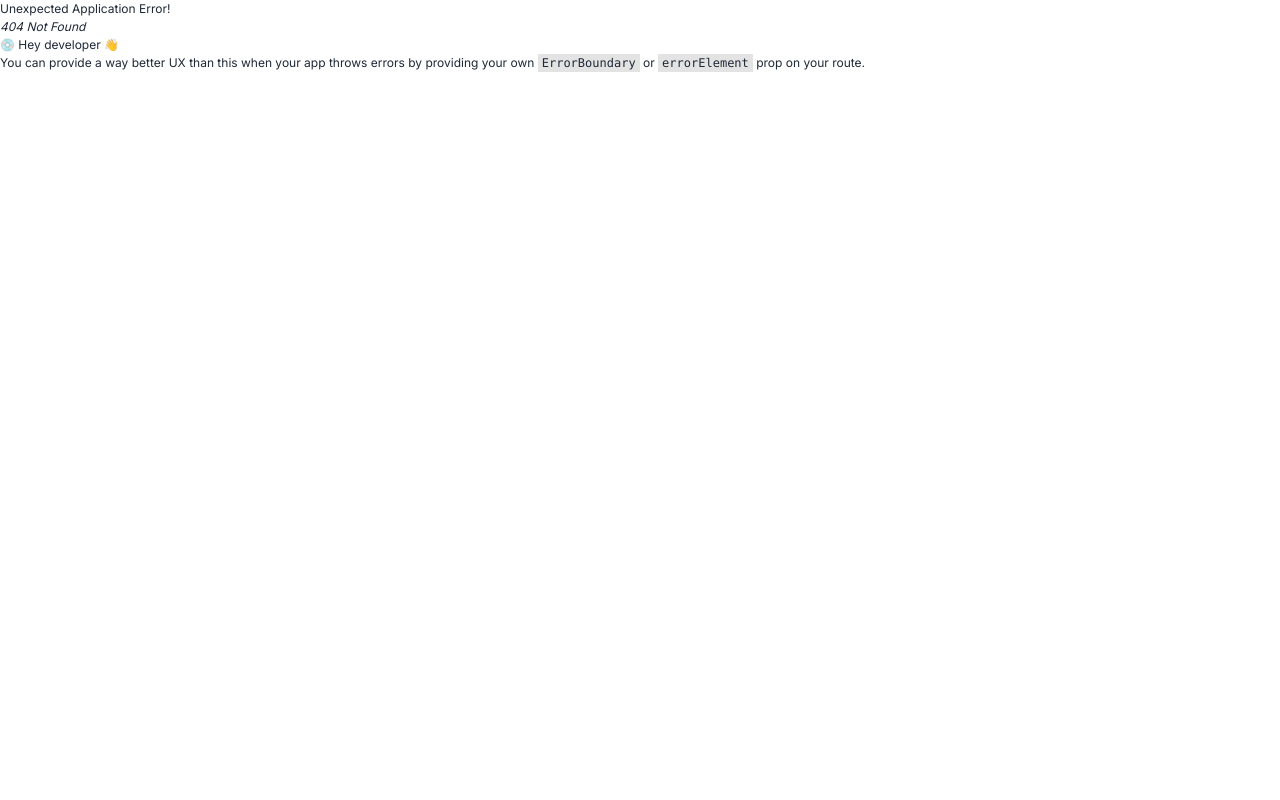
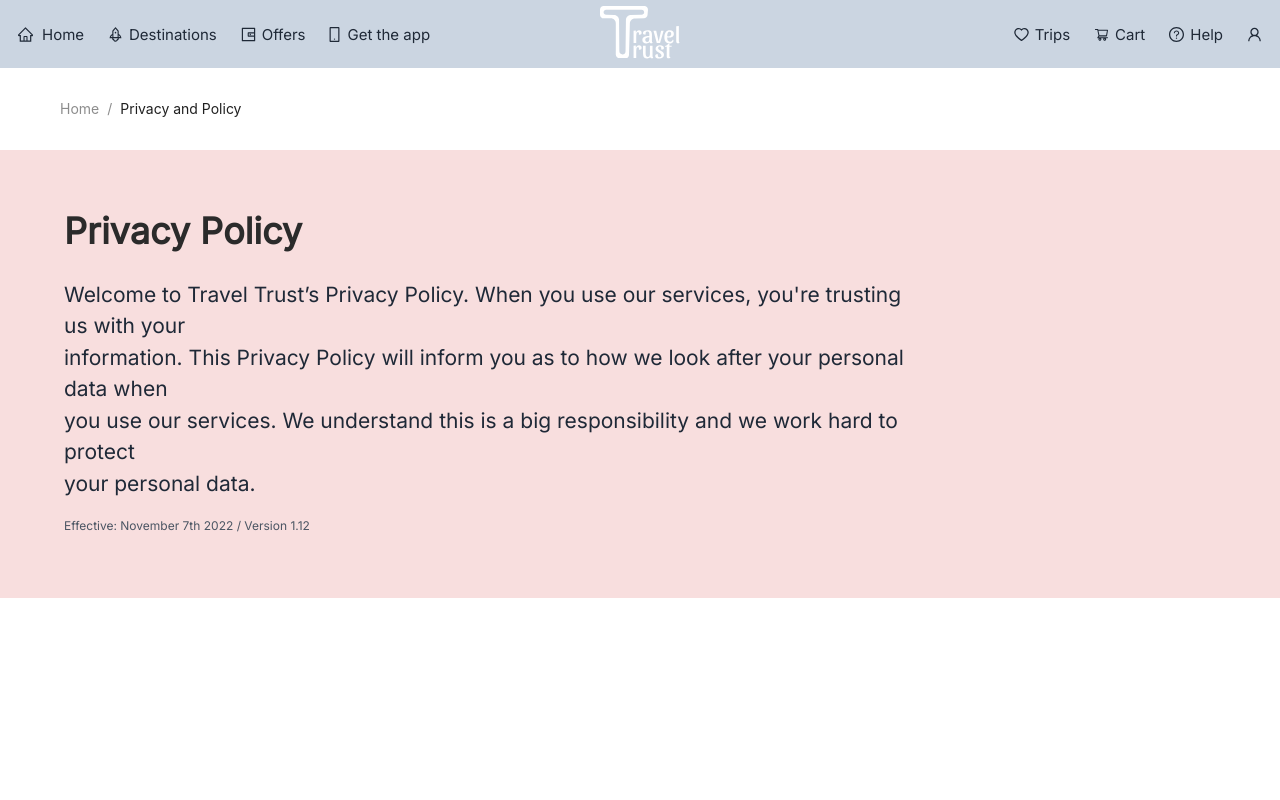
Before and after one commit to AhmedEldesoky99/Travel-Trust-ITI-Frontend, a React (Vite) app: page /privacy in a window 1280 px wide. Before the commit this address had no page. Shown: the top 800 px of the page. Built offline with nearby package versions, Linux system fonts and the light colour scheme; a web font is replaced by a local one.

Commit message:
Privacy and Policy Page Finished

```diff
--- /dev/null
+++ b/src/pages/AboutUs/index.jsx
@@ -0,0 +1,10 @@
+
+const AboutUs = () => {
+ return (
+    <>
+    <h2>AboutUs</h2>
+    </>
+ )
+}
+
+export default AboutUs;
--- /dev/null
+++ b/src/pages/PrivacyPolicy/index.jsx
@@ -0,0 +1,141 @@
+import { animated, useScroll, useInView, useSpring } from "@react-spring/web";
+import Navbar from "../../components/shared/Navbar";
+import Footer from "../../components/shared/Footer";
+import { Breadcrumb } from "antd";
+
+const privacyPolicy = () => {
+  const [ref, springs] = useInView(
+    () => ({
+      from: {
+        opacity: 0,
+        x: 100,
+      },
+      to: {
+        opacity: 1,
+        x: 0,
+      },
+    }),
+    {
+      rootMargin: "-20% -40%",
+    }
+  );
+  const { scrollY } = useScroll();
+  const springProps = useSpring({
+    opacity: scrollY.to([0, 500], [0, 1]),
+  });
+
+  return (
+    <>
+      <Navbar />
+      <Breadcrumb
+        className="ml-20 mt-10 mb-10"
+        items={[
+          {
+            title: <a href="http://localhost:5173/">Home</a>,
+          },
+          {
+            title: "Privacy and Policy",
+          },
+        ]}
+      />
+      <div className="hero h-[500px] md:h-[448px] relative bg-[#F8DEDE] ">
+        <div className="w-full absolute">
+          <animated.div
+            ref={ref}
+            style={springs}
+            className="mx-[64px] my-30 md:my-0  w-2/3"
+          >
+            <h1 className=" text-[#2B2B2B] text-[30px] md:text-4xl lg:text-5xl font-bold">
+              Privacy Policy
+            </h1>
+            <p className="mt-2 md:mt-10 text-[17px] md:text-[21px] ">
+              Welcome to Travel Trust’s Privacy Policy. When you use our
+              services, you're trusting us with your <br /> information. This
+              Privacy Policy will inform you as to how we look after your
+              personal data when
+              <br /> you use our services. We understand this is a big
+              responsibility and we work hard to protect
+              <br /> your personal data.
+            </p>
+            <p className="text-gray-600 mt-6">
+              Effective: November 7th 2022 / Version 1.12
+            </p>
+          </animated.div>
+        </div>
+      </div>
+      <animated.div  style={springProps} className="mx-20 mt-16 flex flex-col gap-8">
+        <div >
+          <h2 className="text-[26px] md:text[28px] lg:text-[34px] text-[#0f0f0f] font-medium">
+            Your personal data and our promises to you
+          </h2>
+          <div className="md:mt-10 text-[17px] md:text-[21px] mt-6">
+            Your personal data is very important to us. Whenever you use our
+            website or app, we’re
+            <br /> committed to these four privacy promises:
+            <ul
+              role="list"
+              className="marker:text-gray-800 list-disc pl-5 space-y-3 mt-4"
+            >
+              <li>
+                be crystal clear about the personal data we use, how we use it
+                and – most
+                <br /> importantly – why we need it.
+              </li>
+              <li> We’ll give you choices when it comes to your data.</li>
+              <li>
+                {" "}
+                We’ll keep your personal data secure, using the best technology,
+                people and processes.
+              </li>
+              <li>
+                We’ll We’ve cut the jargon, to help you make informed choices
+                about your personal data.
+              </li>
+            </ul>
+          </div>
+        </div>
+        <div>
+          <h2 className="text-[26px] md:text[28px] lg:text-[34px] text-[#0f0f0f]">
+            Personal data you give us
+          </h2>
+          <div className="md:mt-10 text-[17px] md:text-[21px] mt-6">
+            You may need to give us your personal data to use our services and
+            book tickets – more <br />
+            on that below. Personal data is anything that helps identify. It’s
+            things like:{" "}
+            <ul
+              role="list"
+              className="marker:text-gray-800 list-disc pl-5 space-y-3 mt-4"
+            >
+              <li>name</li>
+              <li>email or billing </li>
+              <li>address age</li>
+              <li>payment card details</li>
+              <li>phone number</li>
+              <li> home address </li>
+              <li>
+                details of any relevant railcards, discount or loyalty cards you
+                might use
+              </li>
+            </ul>
+          </div>
+        </div>
+        <div className="mb-20">
+          <h2 className="text-[26px] md:text[28px] lg:text-[34px] text-[#0f0f0f]">
+            Personal data you give us about others
+          </h2>
+          <p className="md:mt-10 text-[17px] md:text-[21px] ">
+            You may be doing a trip with other guests whose details we may also
+            need in order for them
+            <br /> to travel. By entering someone else’s personal data, you
+            confirm you’ve either got their permission
+            <br /> to give it, or permission from their parent or guardian (if
+            the passenger is under 16).
+          </p>
+        </div>
+      </animated.div>
+      <Footer />
+    </>
+  );
+};
+export default privacyPolicy;
--- a/src/routes.jsx
+++ b/src/routes.jsx
@@ -6,6 +6,8 @@ import JoinUs from "./pages/Join us";
 import Login from "./pages/Login";
 import SignUp from "./pages/Signup";
 import SharedComponents from "./pages/SharedComponents";
+import PrivacyPolicy from "./pages/PrivacyPolicy"
+import AboutUs from "./pages/AboutUs";
 
 export const router = createBrowserRouter([
   { path: "/", element: <Home /> },
@@ -13,4 +15,7 @@ export const router = createBrowserRouter([
   { path: "/login", element: <Login /> },
   { path: "/signup", element: <SignUp /> },
   { path: "/shared", element: <SharedComponents /> },
+  { path: "/privacy", element: <PrivacyPolicy /> },
+  { path: "/Aboutus", element: <AboutUs /> },
+
 ]);
```
